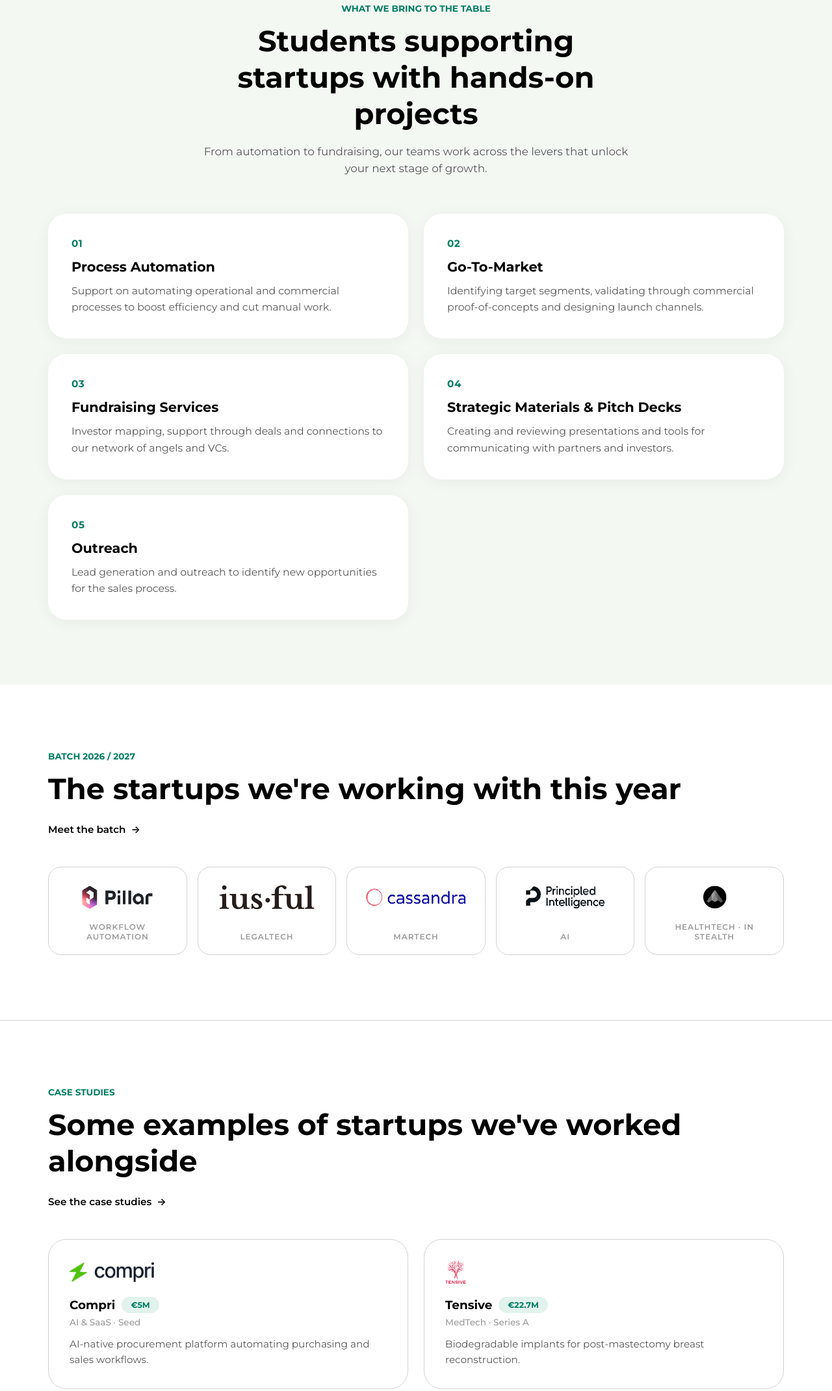
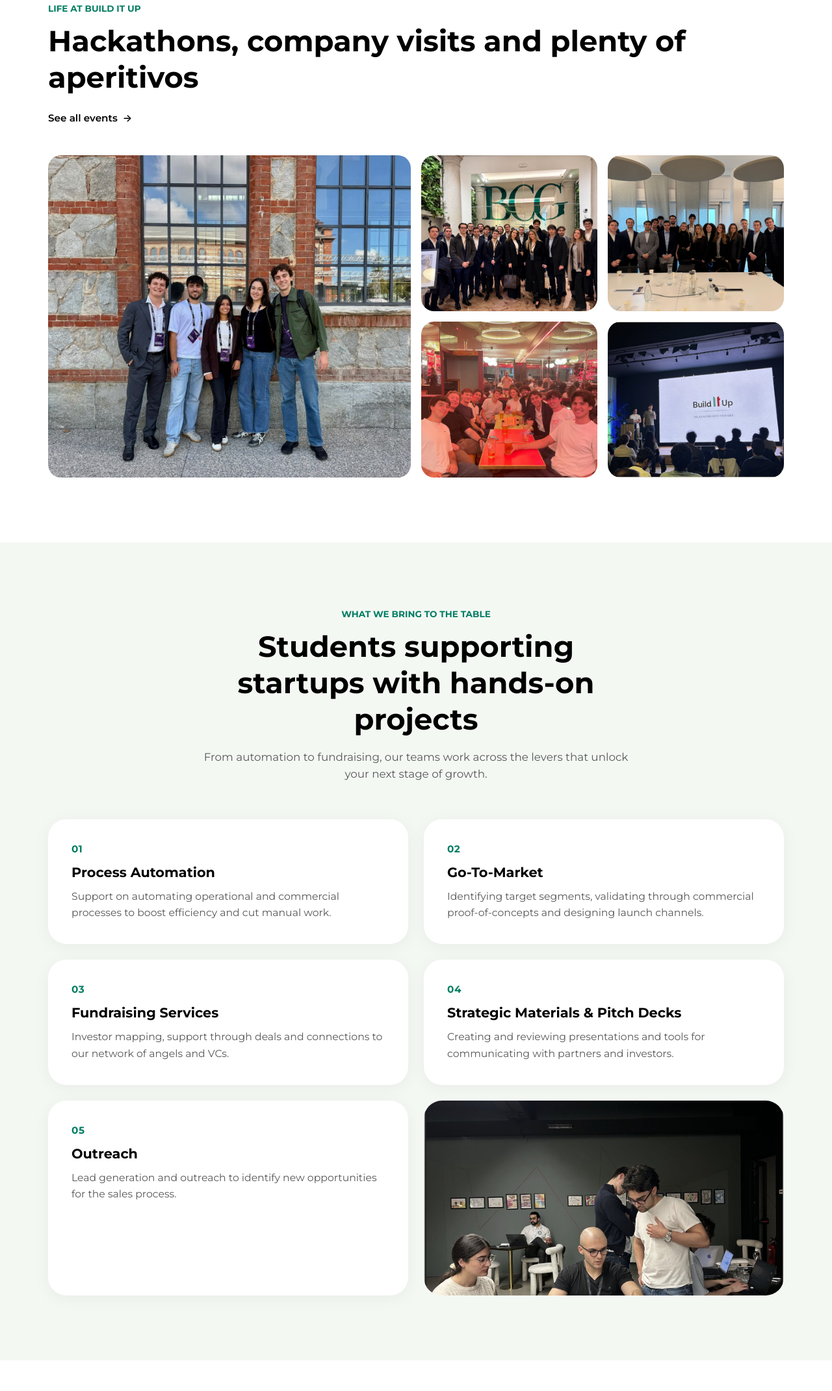
Before and after one commit to Built-It-Up/BuildItUp_website, a plain HTML site: page home.html in a window 1280 px wide. Shown: the part 1082-3223 px from the top of the page at 65% size. Drawn offline with Linux system fonts and the light colour scheme.

Commit message:
Home photos

```diff
--- a/home.html
+++ b/home.html
@@ -436,9 +436,50 @@
     box-shadow: 0 4px 24px rgba(0,0,0,0.05);
   }
 
-  .offer-card:last-child {
-    grid-column: 1 / -1;
-    max-width: calc(50% - 12px);
+  .offer-photo {
+    border-radius: var(--radius-lg);
+    overflow: hidden;
+    position: relative;
+    min-height: 300px;
+  }
+
+  .offer-photo img {
+    position: absolute;
+    inset: 0;
+    width: 100%;
+    height: 100%;
+    object-fit: cover;
+    object-position: center 78%;
+  }
+
+  /* Life at Build It Up: photo mosaic */
+  .life-grid {
+    display: grid;
+    grid-template-columns: repeat(4, minmax(0, 1fr));
+    grid-auto-rows: 240px;
+    gap: 16px;
+  }
+
+  .life-photo {
+    border-radius: var(--radius-md);
+    overflow: hidden;
+    background: var(--bu-offwhite);
+  }
+
+  .life-photo img {
+    width: 100%;
+    height: 100%;
+    object-fit: cover;
+    transition: transform 0.4s ease;
+  }
+
+  .life-photo:hover img {
+    transform: scale(1.04);
+  }
+
+  .life-photo.big {
+    grid-column: span 2;
+    grid-row: span 2;
   }
 
   .offer-num {
@@ -863,8 +904,18 @@
       grid-template-columns: 1fr;
     }
 
-    .offer-card:last-child {
-      max-width: none;
+    .life-grid {
+      grid-template-columns: repeat(2, minmax(0, 1fr));
+      grid-auto-rows: 150px;
+      gap: 12px;
+    }
+
+    .life-photo.big {
+      grid-row: span 2;
+    }
+
+    .offer-photo {
+      min-height: 260px;
     }
 
     .stats .container {
@@ -968,6 +1019,26 @@
     </div>
   </section>
 
+  <!-- LIFE AT BUILD IT UP -->
+  <section class="section" id="life">
+    <div class="container">
+      <div class="section-head left">
+        <div>
+          <span class="eyebrow">Life at Build It Up</span>
+          <h2>Hackathons, company visits and plenty of aperitivos</h2>
+        </div>
+        <a href="events.html" class="see-more">See all events <span>→</span></a>
+      </div>
+      <div class="life-grid">
+        <div class="life-photo big"><img src="assets/img/events/15-wave-by-vento-team.jpg" alt="The Build It Up team at Wave by Vento" loading="lazy"></div>
+        <div class="life-photo"><img src="assets/img/events/10-bcg-milan-visit.jpg" alt="Build It Up members visiting BCG in Milan" loading="lazy"></div>
+        <div class="life-photo"><img src="assets/img/events/09-360-capital-workshop.jpg" alt="Workshop with 360 Capital" loading="lazy"></div>
+        <div class="life-photo"><img src="assets/img/events/18-group-aperitivo.jpg" alt="Group aperitivo with the Build It Up community" loading="lazy"></div>
+        <div class="life-photo"><img src="assets/img/events/08-buildup-keynote-stage.png" alt="Build It Up keynote on stage" loading="lazy"></div>
+      </div>
+    </div>
+  </section>
+
   <!-- COSA OFFRIAMO -->
   <section class="section offwhite" id="offer">
     <div class="container">
@@ -1002,6 +1073,7 @@
           <h3>Outreach</h3>
           <p>Lead generation and outreach to identify new opportunities for the sales process.</p>
         </div>
+        <div class="offer-photo"><img src="assets/img/events/06-hackathon-team-working.png" alt="Build It Up students working together at a hackathon" loading="lazy"></div>
       </div>
     </div>
   </section>
```
